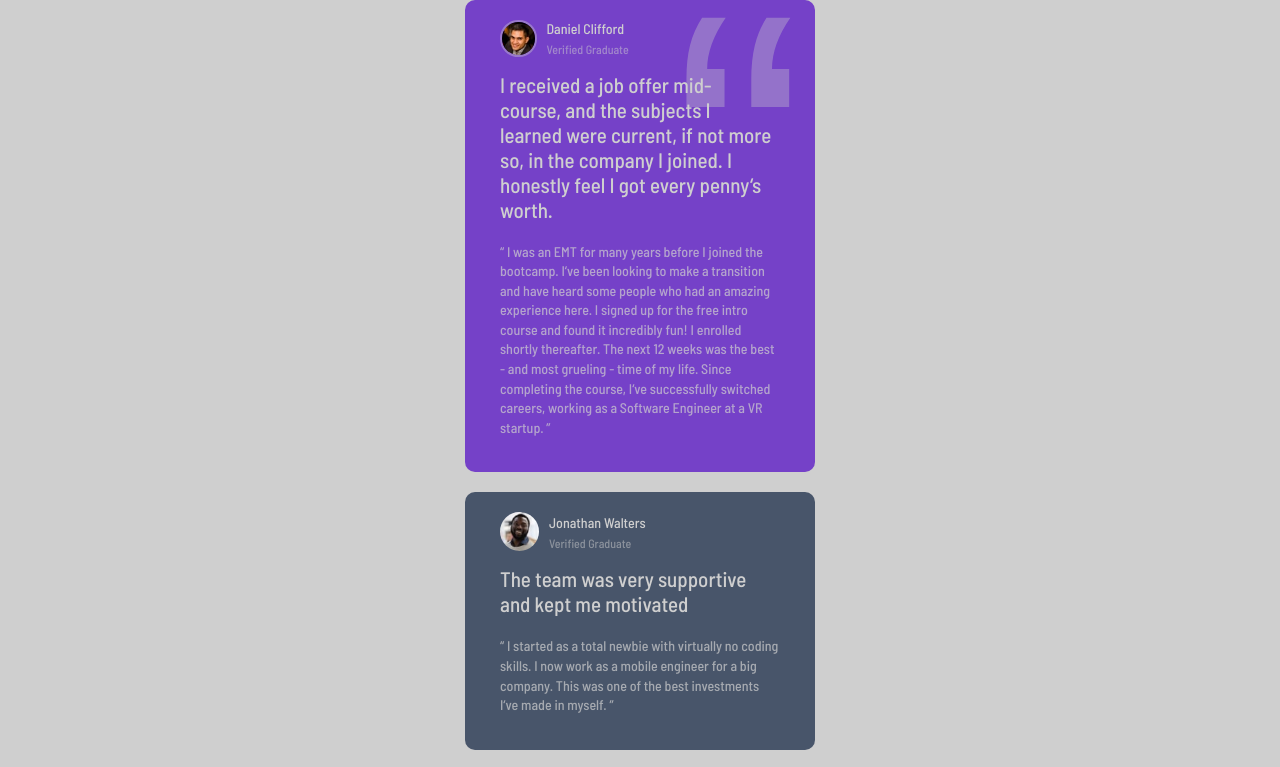
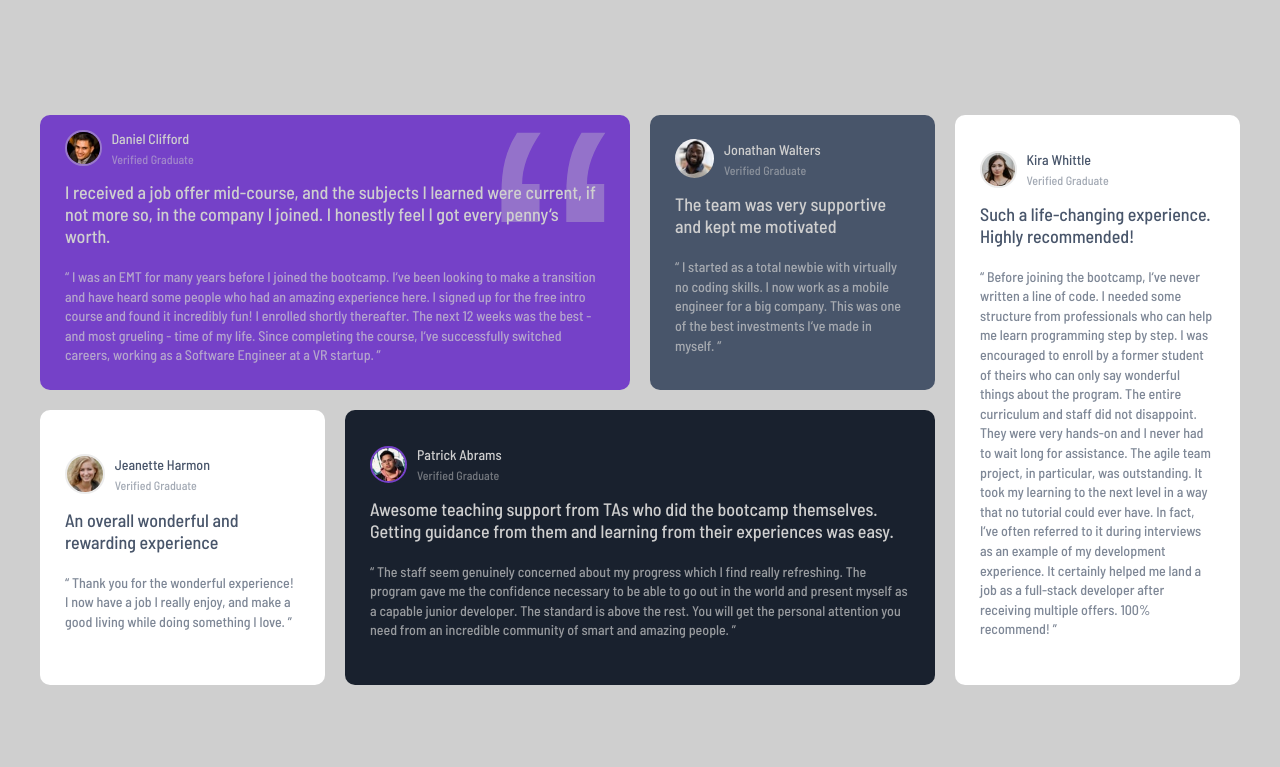
Before and after one commit to BelumS/frontend-mentor-challenges, a website: page css-projects/testimonials-grid/index.html in a window 1280 px wide. Shown: the top 767 px of the page. Drawn offline with Linux system fonts and the light colour scheme.

Commit message:
feat: completed desktop design

```diff
--- a/css-projects/testimonials-grid/index.html
+++ b/css-projects/testimonials-grid/index.html
@@ -1,5 +1,6 @@
 <!DOCTYPE html>
 <html lang="en" itemscope itemtype="http://schema.org/WebPage">
+
 <head>
   <meta charset="UTF-8">
   <meta name="viewport" content="width=device-width, initial-scale=1.0">
@@ -14,9 +15,10 @@
 
   <title>Frontend Mentor | Testimonials Grid</title>
 </head>
+
 <body dir="ltr">
   <main class="container">
-
+    <section class="card-container">
       <div class="card card--main">
         <div class="card__top">
           <img src="images/image-daniel.jpg" alt="Daniel" class="card__img">
@@ -28,7 +30,7 @@
 
         <div class="card__bottom">
           <h2 class="card__heading">
-          I received a job offer mid-<br>course, and the subjects I<br> learned were current, if not more so,
+            I received a job offer mid-course, and the subjects I learned were current, if not more so,
             in the company I joined. I honestly feel I got every penny&lsquo;s worth.
           </h2>
 
@@ -130,6 +132,8 @@
           </p>
         </div>
       </div>
+    </section>
   </main>
 </body>
+
 </html>
--- a/css-projects/testimonials-grid/sass/main.scss
+++ b/css-projects/testimonials-grid/sass/main.scss
@@ -24,7 +24,51 @@ body {
 .container {
     @include mix.flexCenterColumn;
     @include mix.respBox;
+}
+
+.card-container {
+    @include mix.flexCenterColumn;
     row-gap: 20px;
+
+    @include mix.respond(desktop) {
+        max-width: 1200px;
+        display: grid;
+        grid-template-rows: repeat(2, 1fr);
+        grid-template-columns: repeat(4, 1fr);
+        gap: 20px;
+
+        & > * {
+            &:first-child {
+                align-self: flex-start;
+                grid-row: 1 / 2;
+                grid-column: 1 / span 2;
+            }
+
+            &:nth-child(2) {
+                align-self: flex-start;
+                grid-row: 1 / 2;
+                grid-column: 3 / 4;
+            }
+
+            &:nth-child(3) {
+                align-self: flex-end;
+                grid-row: 2 / 3;
+                grid-column: 1 / 2;
+            }
+
+            &:nth-child(4) {
+                align-self: flex-end;
+                grid-row: 2 / 3;
+                grid-column: 2 / span 2;
+            }
+
+            &:last-child {
+                align-self: stretch;
+                grid-row: 1 / span 2;
+                grid-column: 4 / 5;
+            }
+        }
+    }
 
     & > * {
         &:first-child,
@@ -69,6 +113,12 @@ body {
     padding-top: 20px;
     row-gap: 15px;
     overflow: hidden;
+
+    @include mix.respond(desktop) {
+        @include mix.fullBox;
+        padding: 25px;
+        padding-top: 15px;
+    }
 
     &--main {
         background-color: var.$theme-violet;
@@ -123,6 +173,10 @@ body {
     &__heading {
         font-size: 21px;
         font-weight: 500;
+
+        @include mix.respond(desktop) {
+            font-size: 18px;
+        }
     }
 
     &__description {
```
Also changed, not shown: css-projects/testimonials-grid/css/style.css, 1 other file. Lines whose indentation alone changed are shown as unchanged.
